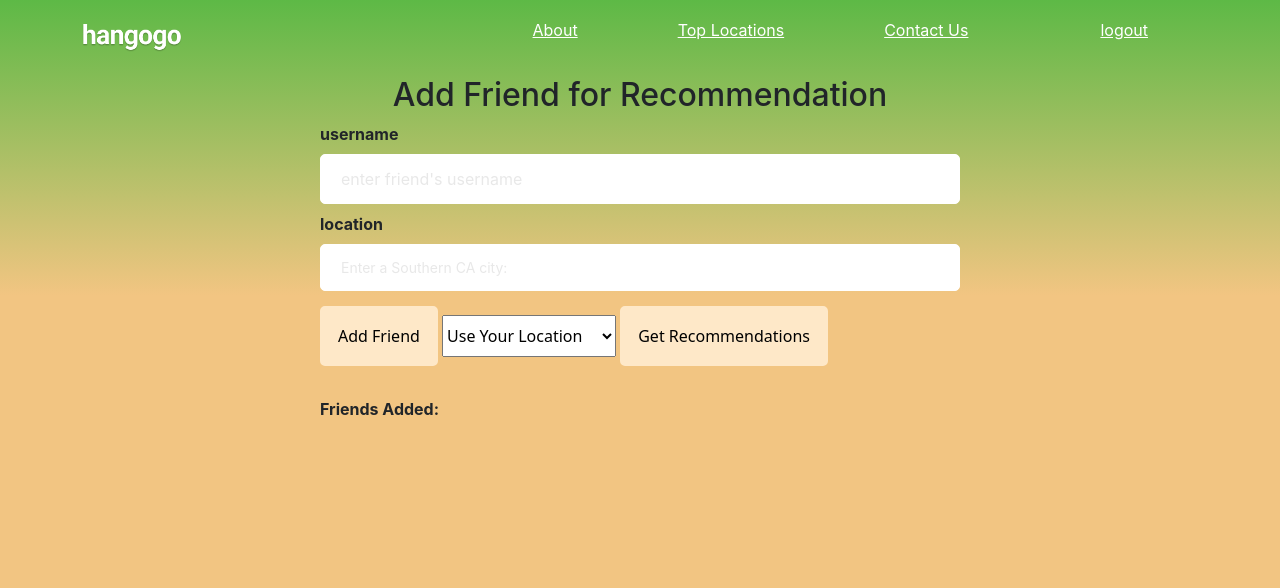
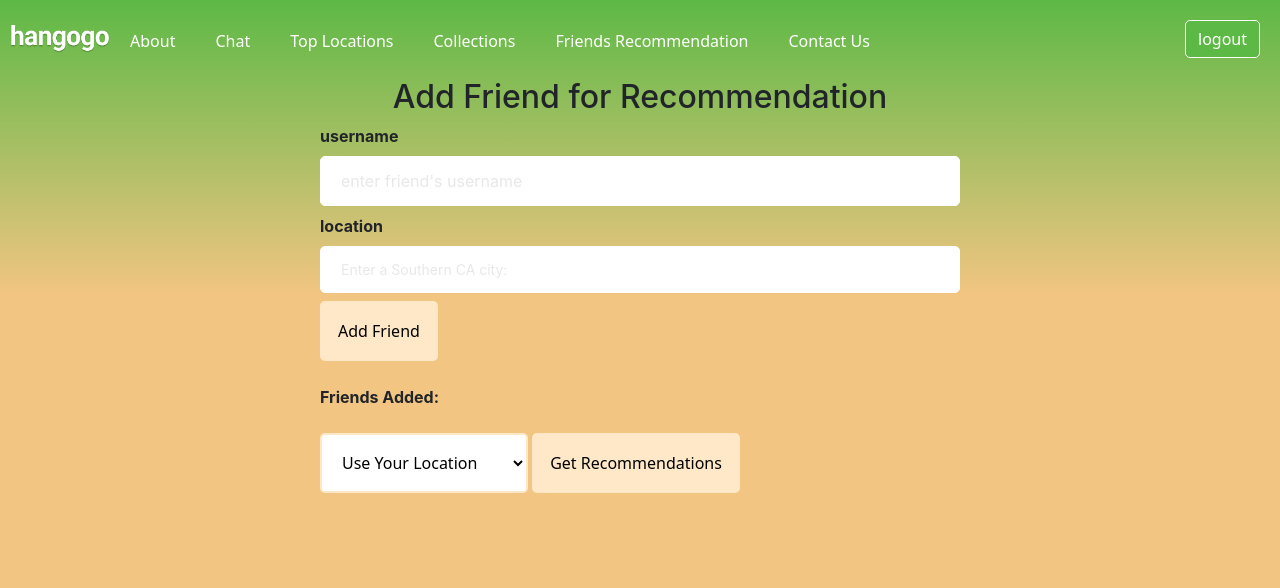
Before and after one commit to Lizeth-V/HangoGo, a Flask app: page /add_another_user_for_rec in a window 1280 px wide. Shown: the top 588 px of the page. Run offline with Flask 3, Linux system fonts and the light colour scheme; some libraries are stand-ins or nearby versions.

Commit message:
Merge Nhu's multi recommend code and made navbar more uniform

```diff
--- a/static/css/add_another_user_for_rec.css
+++ b/static/css/add_another_user_for_rec.css
@@ -74,7 +74,7 @@ body h1 {
     color: #ffffff;
   }
 
-  #addFriendBtn {
+  #addFriendBtn, #getRecommendationBtn, #locationOption {
     background-color: #FEE8C8;
     color: #000;
     border: 2px solid #FEE8C8;
@@ -85,20 +85,7 @@ body h1 {
 }
 
 #locationOption {
-    padding-top: 0.5rem;
-    padding-bottom: 0.5rem;
-    margin-top: 1rem;
-    margin-bottom: 1rem;
-}
-
-#getRecommendationBtn
-{
-    background-color: #FEE8C8;
-    color: #000;
-    border: 2px solid #FEE8C8;
-    border-radius: 5px;
-    padding: 1em;
-    box-shadow: none;
+    background-color: white;
 }
 
 @font-face {
--- a/templates/add_another_user_for_rec.html
+++ b/templates/add_another_user_for_rec.html
@@ -4,38 +4,32 @@
 <html lang="en">
     <head>
         <link rel="stylesheet" href="../static/css/style.css">
-        <link rel="stylesheet" href="../static/css/topnav.css">
+        <link rel="stylesheet" href="../static/css/navBar.css">
         <link rel="stylesheet" href="../static/css/add_another_user_for_rec.css">
         <link href="https://cdn.jsdelivr.net/npm/bootstrap@5.3.2/dist/css/bootstrap.min.css" rel="stylesheet" integrity="sha384-T3c6CoIi6uLrA9TneNEoa7RxnatzjcDSCmG1MXxSR1GAsXEV/Dwwykc2MPK8M2HN" crossorigin="anonymous">
         <title>Add Friend for Recommendation</title>
     </head>
     <body>
-        <nav class="navbar">
-            <div class="container">
-              <div class="navbar-logo">
-                <a href="#">
-                  <img src="../static/icons/hangogo.png" id="topnav-logo">
-                </a>
-              </div>
-              <div class="navbar-links-left">
-                <ul class="links">
-                  <li><a href="/about_us">About</a></li>
-                  <li><a href="/top_loactions">Top Locations</a></li>
-                  <li><a href="/contact">Contact Us</a></li>
-                </ul>
-                <div class="navbar-links-right">
-                  <ul class="links">
-                    <li><a href="/logout">logout</a></li>
-                  </ul>
-                </div>
-              </div>
-              <div class="burger">
-                <div class="line"></div>
-                <div class="line"></div>
-                <div class="line"></div>
-              </div>
-            </div>
-          </nav>
+         <!-- Top Nav (Lizeth) -->
+    <div class ="header-container">
+      <div class="top-nav">
+          <div class="logo">
+              <img src="../static/icons/hangogo.png" alt="hangogo">
+          </div>
+          <a href="/about_us">About</a>
+          <a href="/landing page">Chat</a>
+          <a href="/top_locations">Top Locations</a>
+          <a href="/collections">Collections</a>
+          <a href="/add_another_user_for_rec">Friends Recommendation</a>
+          <a href="/contact">Contact Us</a>
+      </div>
+
+      <div class = "login-signup">
+          <a href="{{ url_for('logout') }}">logout</a>
+      </div>
+  </div>
+  <!-- End of Top Nav -->
+  <!-- (Lizeth) -->
         <section id = add_user_for_rec>
             <div class = "form-container">
               <h2> Add Friend for Recommendation </h2>
@@ -49,14 +43,15 @@
                 </div>
                 <br>
                 <button type="button" id="addFriendBtn">Add Friend</button>
+                <br><br><label id="userAdded"><b>Friends Added: </label>
+                <br><br>
                 <select name="locationOption" id="locationOption">
                   <option value="useYourLocation">Use Your Location</option>
                   <option value="useCenterLocation">Use Center Location</option>
                 </select>
                 <button type="submit" id="getRecommendationBtn">Get Recommendations</button>
-                <br><br><label id="userAdded"><b>Friends Added: </label>
               </form>
-              <br>
+              <br><br>
               <div id="recommendations">
                 <div>
                   <img id="placeImage" src="" alt="">
--- a/templates/cafe_culture.html
+++ b/templates/cafe_culture.html
@@ -21,8 +21,10 @@
                     <img src="../static/icons/hangogo.png" alt="hangogo">
                 </div>
                 <a href="/about_us">About</a>
+                <a href="/landing page">Chat</a>
                 <a href="/top_locations">Top Locations</a>
                 <a href="/collections">Collections</a>
+                <a href="/add_another_user_for_rec">Friends Recommendation</a>
                 <a href="/contact">Contact Us</a>
 
             </div>
```
Also changed, not shown: templates/about_us.html (+9 -11 lines), templates/collections.html (+6 -9 lines), templates/contact.html (+6 -9 lines), templates/index.html (+2 -6 lines), templates/landing_page.html (+4 -8 lines), templates/top_locations.html (+6 -9 lines).
